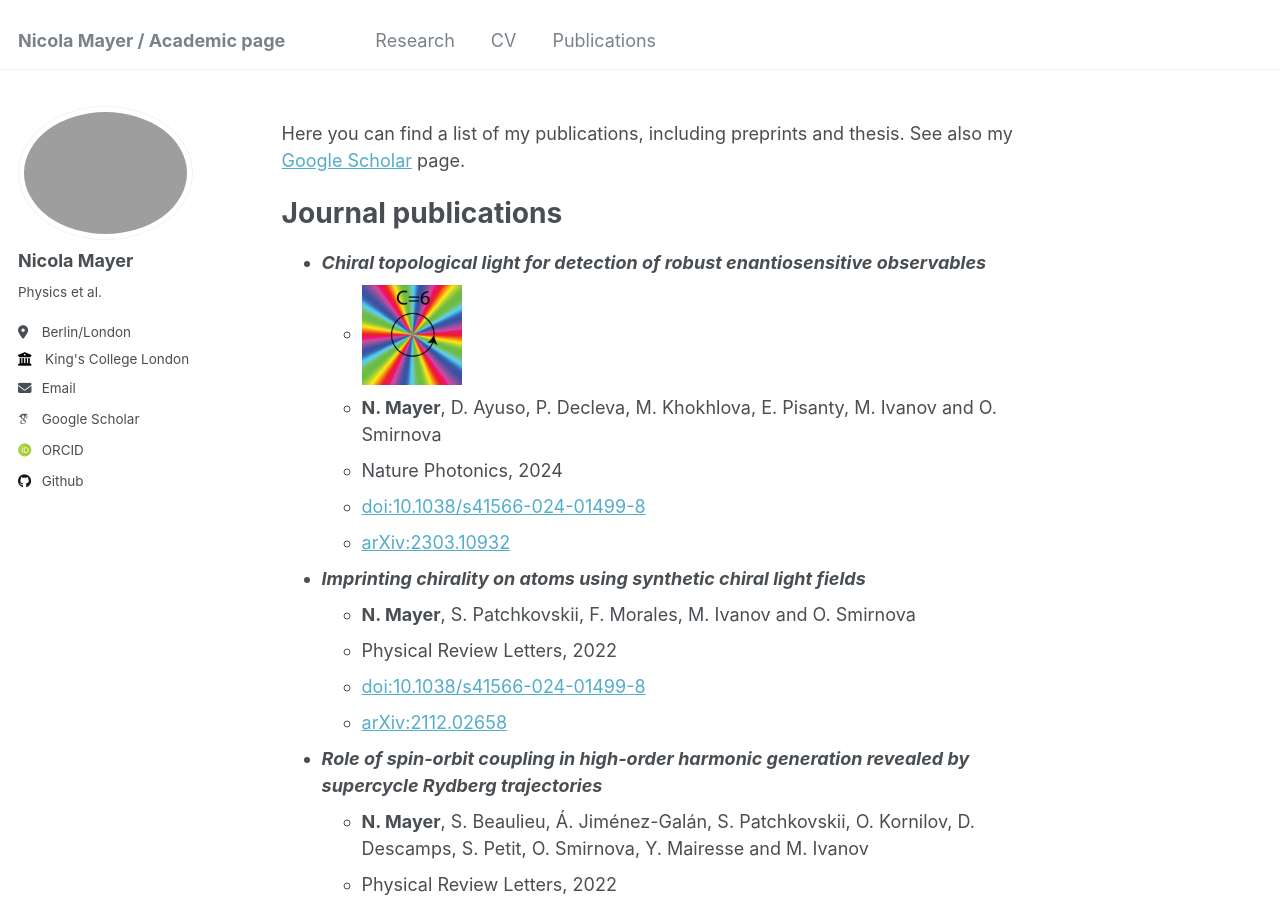
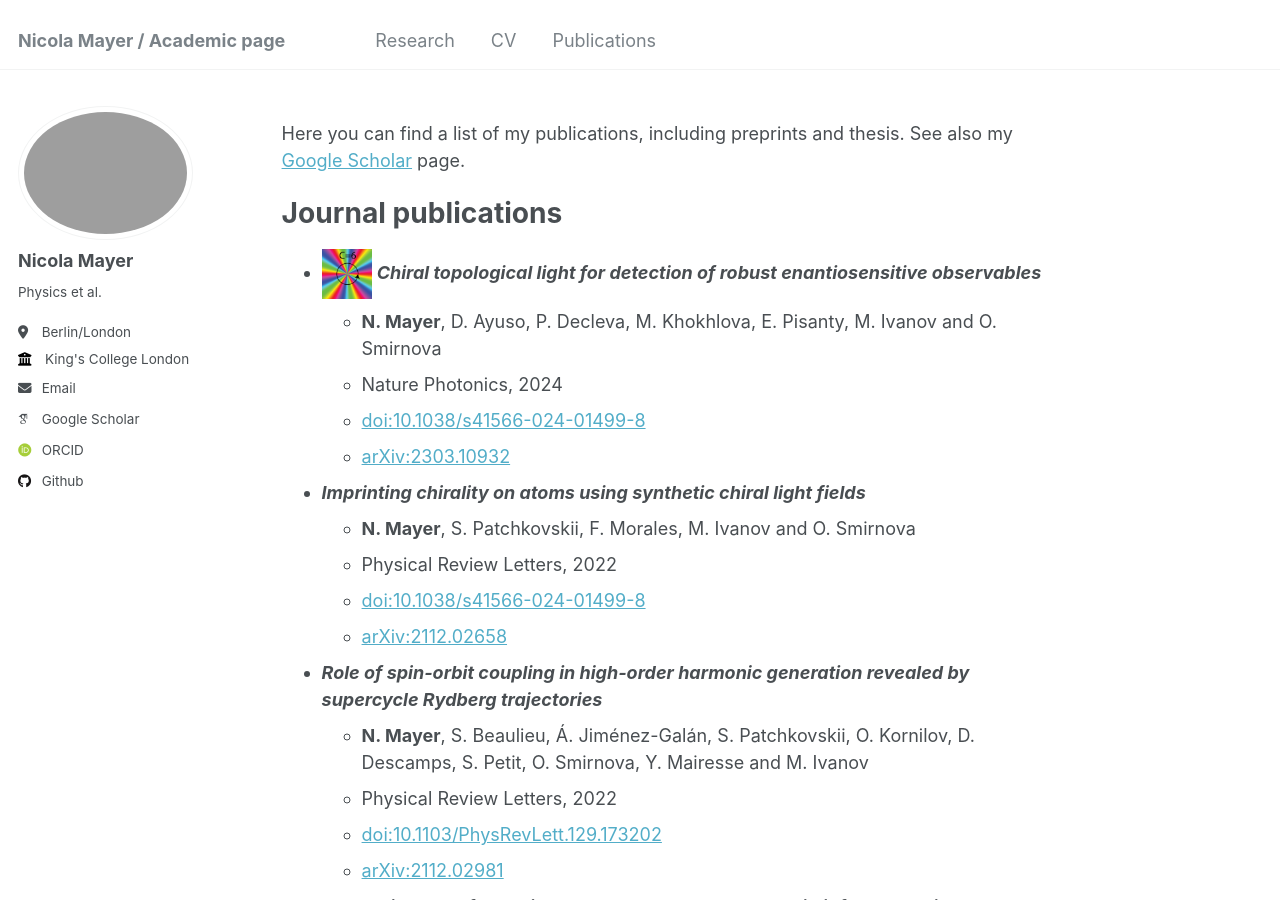
Before and after one commit to GCBSNicola/GCBSNicola.github.io, a Jekyll site: the page built from _pages/publications_markdown.md, in a window 1280 px wide and 900 px high. Built offline with Jekyll 4.4.1, drawn with Linux system fonts in a browser that asks for light colours; some web fonts are replaced.

Commit message:
next fix

```diff
--- a/_pages/publications_markdown.md
+++ b/_pages/publications_markdown.md
@@ -12,8 +12,7 @@ See also my [Google Scholar](https://scholar.google.com/citations?user=9EZ2fK4AA
 
 # Journal publications
 
-- ***Chiral topological light for detection of robust enantiosensitive observables***
-    - <img src="../images/ctl_icon.png" width="100" height="100">
+- <img src="../images/ctl_icon.png" width="50" height="50"> ***Chiral topological light for detection of robust enantiosensitive observables***
     - **N. Mayer**, D. Ayuso, P. Decleva, M. Khokhlova, E. Pisanty, M. Ivanov and O. Smirnova
     - Nature Photonics, 2024
     - [doi:10.1038/s41566-024-01499-8](https://doi.org/10.1038/s41566-024-01499-8)
```
